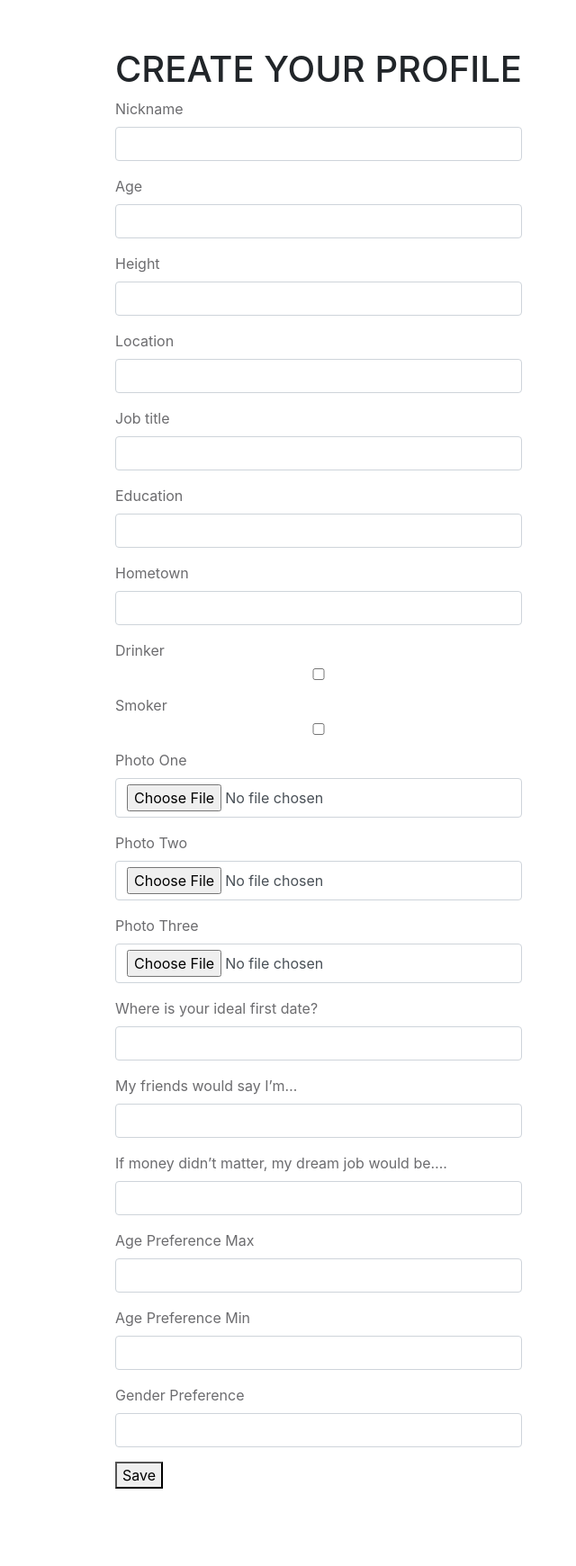
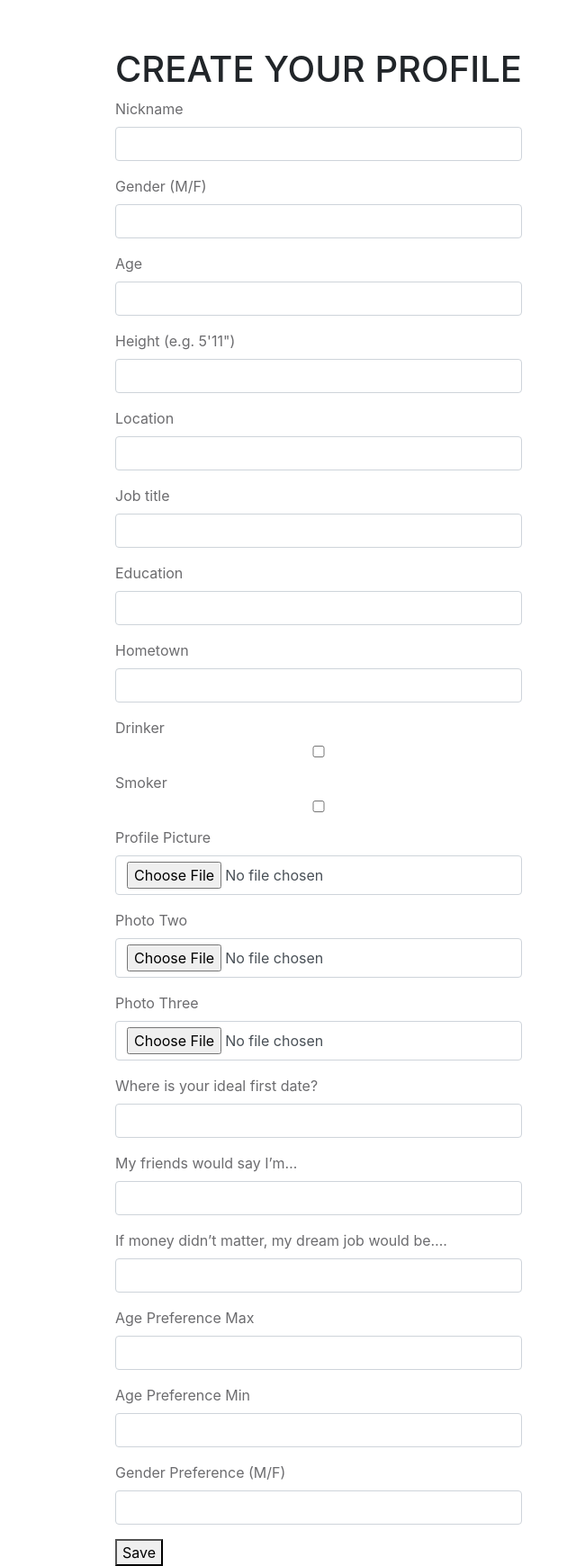
Before and after one commit to jcylok/okstupid, a Django app: page /profile/create in a window 1280 px wide. Shown: the part 187-1928 px from the top of the page at 90% size, without its empty margins (640-1280 px from the left). Before the commit the page ends 1842 px from the top, so only its background shows below. Run offline with Django 3.2, Linux system fonts and the light colour scheme; some libraries are stand-ins or nearby versions; some web fonts are replaced.

Commit message:
updated profile edit page

```diff
--- a/okstupid/templates/profile_form.html
+++ b/okstupid/templates/profile_form.html
@@ -8,43 +8,47 @@
         {% csrf_token %}
         <p>
             <label for="nickname">Nickname</label>
-            <input class="form-control" type="text" name="nickname" required maxlength="25" minlength="2">
+            <input class="form-control" type="text" name="nickname" required maxlength="25" minlength="2" value="{{ profile.nickname }}">
+        </p>
+        <p>
+            <label for="gender">Gender (M/F)</label>
+            <input class="form-control" type="text" name="gender" required maxlength="1" minlength="1" value="{{ profile.gender }}">
         </p>
         <p>
             <label for="age">Age</label>
-            <input class="form-control" type="number" name="age" required>
+            <input class="form-control" type="number" name="age" required min="18" max="80" maxlength="2" minlength="2" value="{{ profile.age }}">
         </p>
         <p>
-            <label for="height">Height</label>
-            <input class="form-control" type="text" name=" height" required maxlength="25" minlength="2">
+            <label for="height">Height (e.g. 5'11")</label>
+            <input class="form-control" type="text" name=" height" required maxlength="25" minlength="2" value="{{ profile.height }}">
         </p>
         <p>
             <label for="location">Location</label>
-            <input class="form-control" type="text" name="location" required maxlength="25" minlength="2">
+            <input class="form-control" type="text" name="location" required maxlength="25" minlength="2" value="{{ profile.location }}" >
         </p>
         <p>
             <label for="job_title">Job title</label>
-            <input class="form-control" type="text" name="job_title" required maxlength="25" minlength="4">
+            <input class="form-control" type="text" name="job_title" required maxlength="25" minlength="4" value="{{ profile.job_title }}">
         </p>
         <p>
             <label for="education">Education</label>
-            <input class="form-control" type="text" name="education" required maxlength="25" minlength="4">
+            <input class="form-control" type="text" name="education" required maxlength="25" minlength="4" value="{{ profile.education }}">
         </p>
         <p>
             <label for="hometown">Hometown</label>
-            <input  class="form-control" type="text" name="hometown" required maxlength="25" minlength="4">
+            <input  class="form-control" type="text" name="hometown" required maxlength="25" minlength="4" value="{{ profile.hometown }}">
         </p>
         <p>
             <label for="drinker">Drinker</label>
-            <input  class="form-control" type="checkbox" name="drinker">
+            <input  class="form-control" type="checkbox" name="drinker" value="{{ profile.drinker }}">
         </p>
         <p>
             <label for="smoker">Smoker</label>
-            <input class="form-control" type="checkbox" name="smoker">
+            <input class="form-control" type="checkbox" name="smoker" value="{{ profile.smoker }}">
         </p>
         <p>
-            <label for="photo_one">Photo One</label>
-            <input  class="form-control" type="file" name="photo_one" required>
+            <label for="photo_one">Profile Picture</label>
+            <input  class="form-control" type="file" name="photo_one">
         </p>
         <p>
             <label for="photo_two">Photo Two</label>
@@ -56,27 +60,27 @@
         </p>
         <p>
             <label for="prompt_one">Where is your ideal first date?</label>
-            <input class="form-control" type="text" name="prompt_one" required maxlength="255" minlength="4">
+            <input class="form-control" type="text" name="prompt_one" required maxlength="255" minlength="4" value="{{ profile.prompt_one }}">
         </p>
         <p>
             <label for="prompt_two">My friends would say I’m…</label>
-            <input class="form-control" type="text" name="prompt_two" required maxlength="255" minlength="4">
+            <input class="form-control" type="text" name="prompt_two" required maxlength="255" minlength="4" value="{{ profile.prompt_two }}">
         </p>
         <p>
             <label for="prompt_three">If money didn’t matter, my dream job would be….</label>
-            <input class="form-control" type="text" name="prompt_three" required maxlength="255" minlength="4">
+            <input class="form-control" type="text" name="prompt_three" required maxlength="255" minlength="4" value="{{ profile.prompt_three }}">
         </p>
         <p>
             <label for="age_preference_max">Age Preference Max</label>
-            <input class="form-control" type="number" name="age_preference_max" required>
+            <input class="form-control" type="number" name="age_preference_max" required required min="18" max="80" maxlength="2" minlength="2" value="{{ profile.age_preference_max }}">
         </p>
         <p>
             <label for="age_preference_min">Age Preference Min</label>
-            <input class="form-control" type="number" name="age_preference_min" required>
+            <input class="form-control" type="number" name="age_preference_min" required required min="18" max="80" maxlength="2" minlength="2" value="{{ profile.age_preference_min }}">
         </p>
         <p>
-            <label for="gender_preference">Gender Preference</label>
-            <input class="form-control" type="text" name="gender_preference" required maxlength="25" minlength="4">
+            <label for="gender_preference">Gender Preference (M/F)</label>
+            <input class="form-control" type="text" name="gender_preference" required maxlength="1" minlength="1" value="{{ profile.gender_preference }}">
         </p>
     <button type="submit">Save</button>
     </form>
--- a/okstupid/views.py
+++ b/okstupid/views.py
@@ -27,7 +27,7 @@ def profile_edit(request):
             return redirect('profile')
     else:
         form = ProfileForm(instance=profile)
-    context = {'profile': profile, 'form': form, 'header': f"Edit profile: {profile.nickname}"}
+    context = {'profile': profile, 'form': form, 'header': f"{profile.user_id.first_name}, make sure to save the changes!"}
     return render(request, 'profile_form.html', context)
 
 
```
